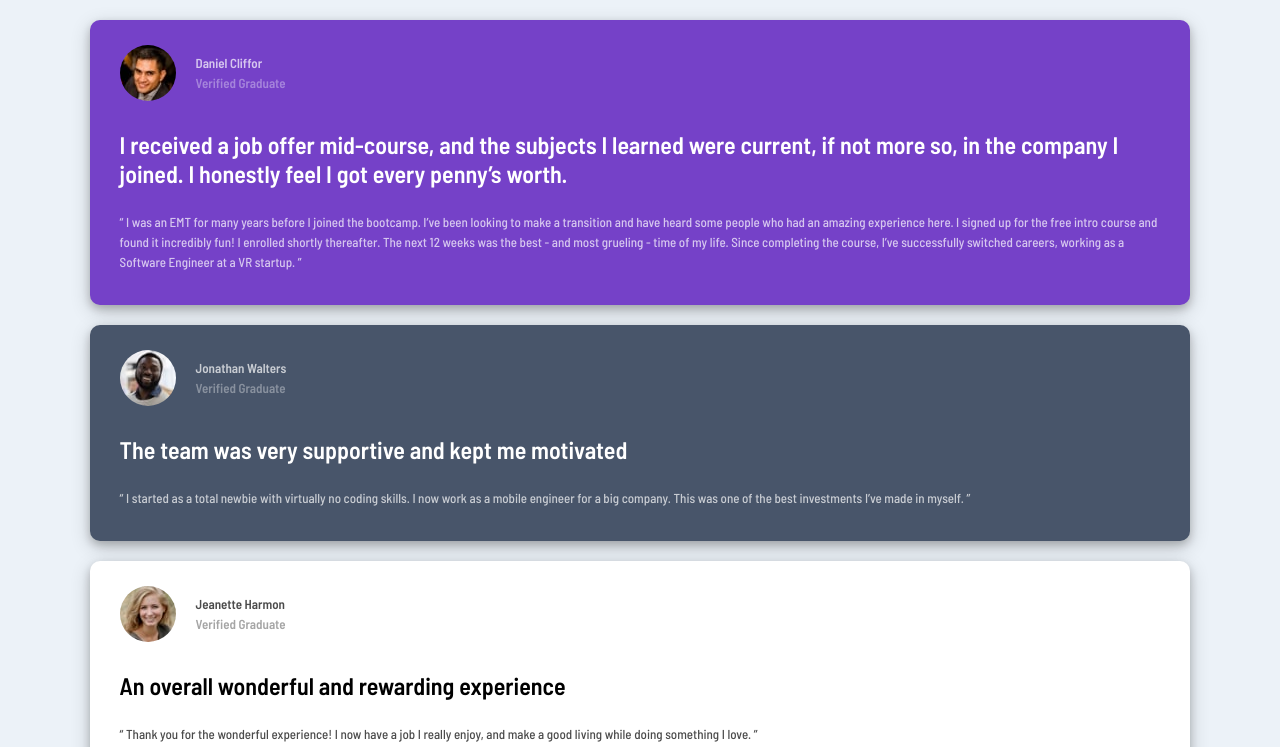
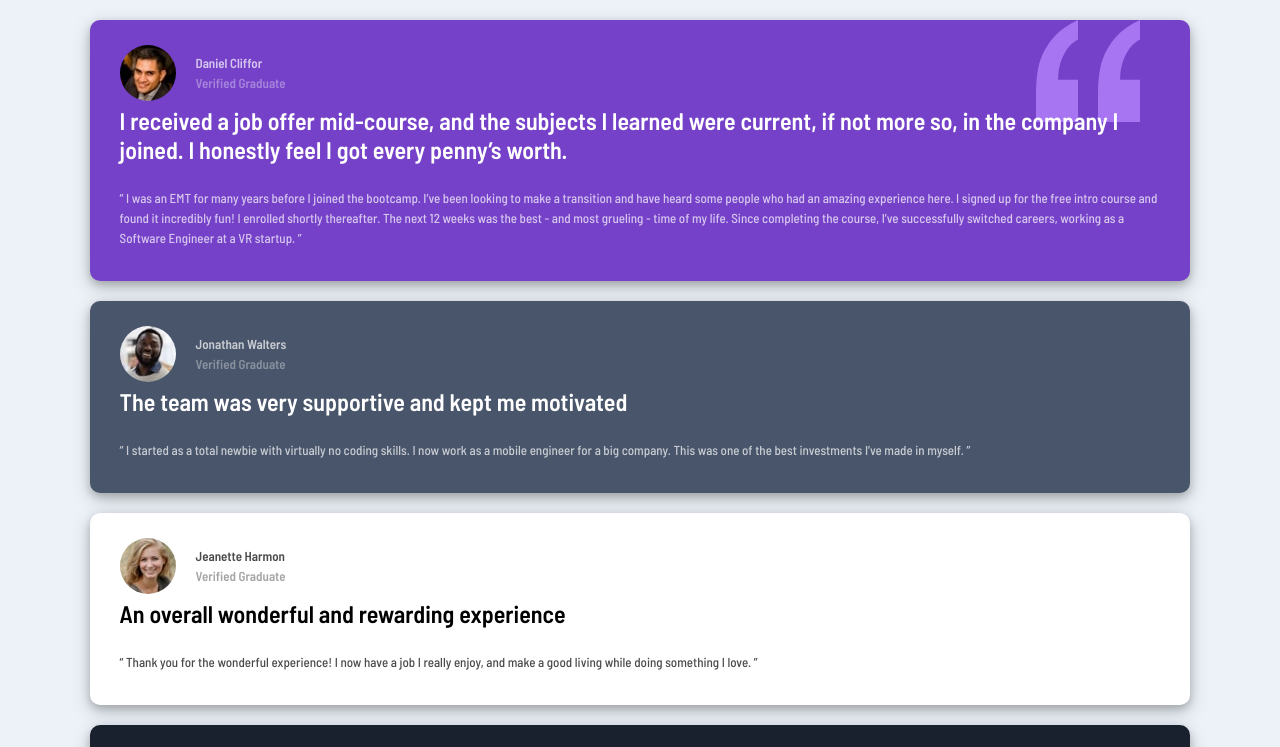
Before and after one commit to Sazid99246/frontend-mentor-testimonial-grid-section, a plain HTML site: page index.html in a window 1280 px wide. Shown: the top 747 px of the page. Drawn offline with Linux system fonts and the light colour scheme.

Commit message:
some styles updated

```diff
--- a/styles/style.css
+++ b/styles/style.css
@@ -16,7 +16,7 @@
 
 body {
     margin: 0 auto;
-    max-width: 1440px;
+    max-width: 86%;
     font-size: 0.8125rem;
     display: flex;
     flex-direction: column;
@@ -43,10 +43,12 @@ h3,
 
 h3 {
     font-size: 1.5rem;
+    margin-top: 0;
 }
 
 .job-title {
     opacity: 0.5;
+    margin-bottom: 0;
 }
 
 main {
@@ -67,6 +69,9 @@ main {
 .daniel-review {
     grid-area: daniel;
     background-color: var(--bg-daniel);
+    background-image: url("../images/bg-pattern-quotation.svg");
+    background-repeat: no-repeat;
+    background-position: right 50px top 0;
 }
 
 .jonathon-review {
@@ -107,7 +112,6 @@ img {
 
 @media screen and (min-width: 375px) and (max-width: 1439px) {
     main {
-        max-width: 86%;
         margin: 20px auto;
         grid-template-columns: repeat(1, 100%);
         grid-template-areas:
```
Also changed, not shown: 2 other files.
